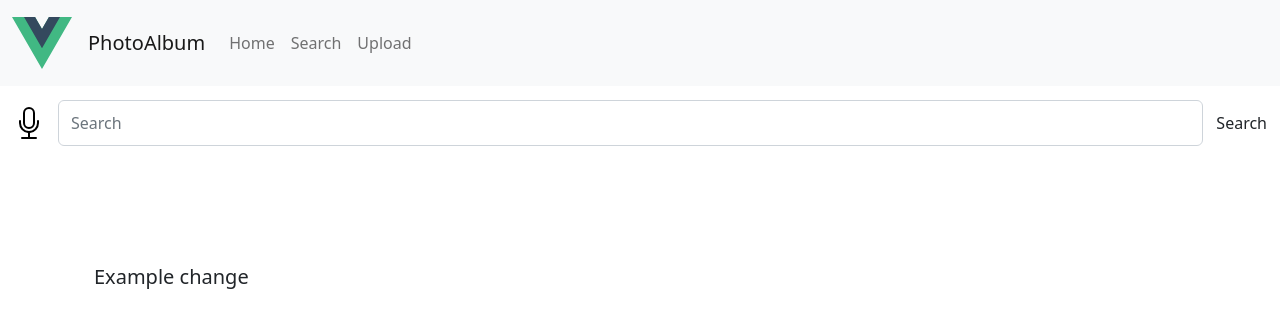
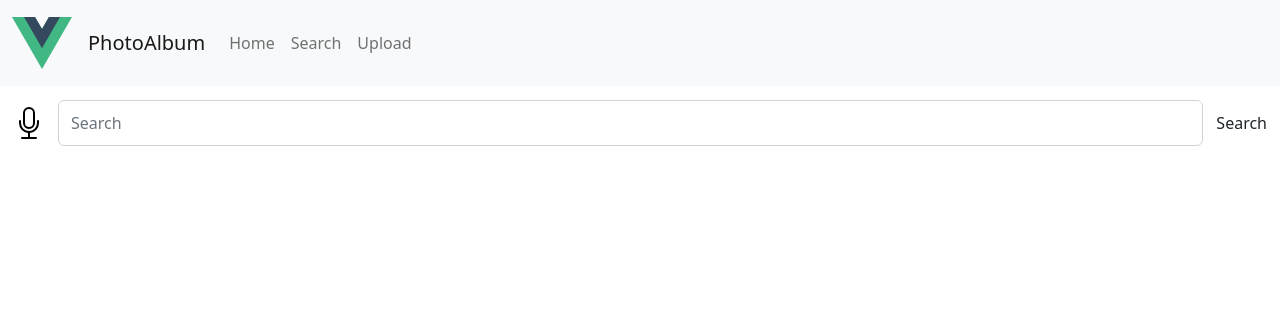
Before and after one commit to tmmunroe/photo-album-frontend, a Vue app: page /#/search in a window 1280 px wide. Shown: the top 328 px of the page. Built offline with nearby package versions, Linux system fonts and the light colour scheme.

Commit message:
remove sample change

```diff
--- a/src/components/SearchAlbum.vue
+++ b/src/components/SearchAlbum.vue
@@ -72,7 +72,6 @@ watch(searching, (newSearchingValue) => {
       <div>
         <p>{{ queryResultMessage }}</p>
       </div>
-      <h5> Example change </h5>
     </section>
 
     <div class="container-fluid mt-2">
```
